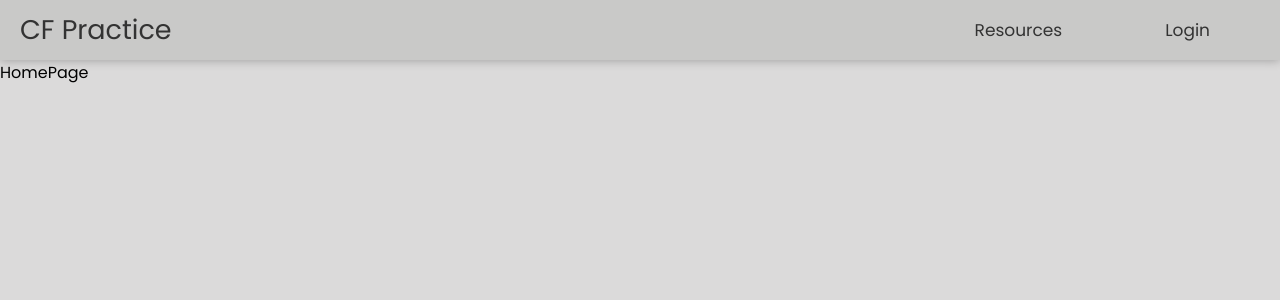
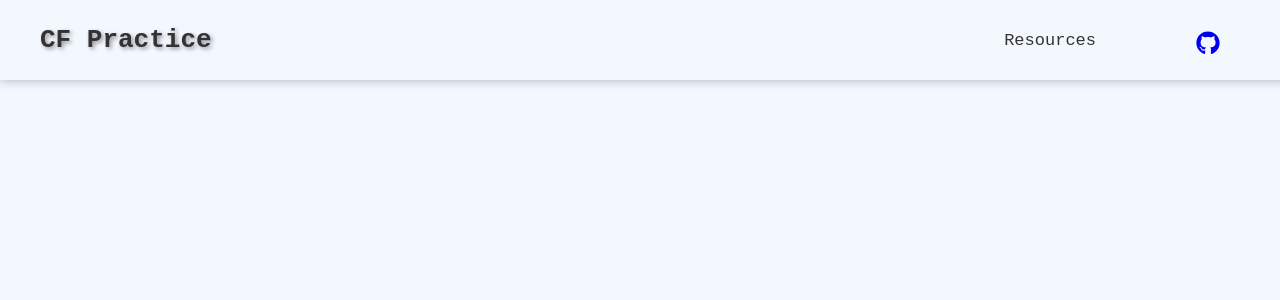
Before and after one commit to Alokih/CF-Website, a React (Vite) app: page / in a window 1280 px wide. Shown: the top 300 px of the page. Built offline with nearby package versions, Linux system fonts and the light colour scheme; the HTML template or start-up script is replaced by a standard one.

Commit message:
Added github-icon

```diff
--- a/src/App.css
+++ b/src/App.css
@@ -1,53 +1,70 @@
-@import url("https://fonts.googleapis.com/css2?family=Poppins:wght@300;400;500;600;800&family=VT323&display=swap");
+html {
+    font-family: "Courier New", Courier, monospace;
+    image-rendering: -webkit-optimize-contrast !important;
+    scroll-behavior: smooth;
+}
+
+::-webkit-scrollbar {
+    display: none;
+}
 
 body {
-    background: #dbdada;
+    background: rgb(243, 248, 255);
     margin: 0;
-    font-family: "Poppins";
 }
 
 .navbar {
-    background: #c9c9c8;
-    max-width: 1400px;
-    height: 40px;
+    background: rgb(243, 248, 255);
+    max-width: 100%;
+    height: 60px;
     padding: 10px 20px;
     display: flex;
     align-items: center;
     justify-content: space-between;
     text-decoration: none;
     box-shadow: 0 0 10px rgba(0, 0, 0, 0.3);
+    position: fixed;
+    z-index: 1000;
+    width: 100%;
 }
+
 
 .navbar .logo,
 .navbar .links,
-.navbar .auth {
+.navbar .github-icon {
     transition: transform 0.3s ease;
 }
 
 .navbar .logo:hover,
-.navbar .links:hover,
-.navbar .auth:hover {
+.navbar .github-icon:hover {
     transform: translateY(-2px);
 }
 
-
+.navbar .links:hover {
+    transform: translateY(-2px);
+    color: #007aff;
+}
 .navbar .logo {
-    margin-left: 0px;
+    margin-left: 20px;
+    font-style: normal;
+    font-weight: 700;
+    font-size: 26px;
     color: #333;
     cursor: pointer;
-    font-size: 27px;
+    text-shadow: 2px 2px 4px rgba(0, 0, 0, 0.4);
 }
 
 .navbar .links {
     color: #333;
     cursor: pointer;
     font-size: 17px;
-    margin-left: 700px;
+    margin-left: auto;
+    margin-right: 100px;
 }
 
-.navbar .auth {
-    color: #333;
+.navbar .github-icon {
     cursor: pointer;
-    font-size: 17px;
-    margin-right: 50px;
+    font-size: 24px;
+    margin-right: 80px;
+    padding-top: 12px;
 }
--- a/src/components/Navbar.tsx
+++ b/src/components/Navbar.tsx
@@ -1,4 +1,4 @@
-// import { FaGithub } from "react-icons/fa";
+import { FaGithub } from "react-icons/fa";
 import { useNavigate } from "react-router-dom";
 
 const Navbar: React.FC = () => {
@@ -24,13 +24,10 @@ const Navbar: React.FC = () => {
                     Resources
                 </p>
             </div>
-            {/* <div className="navbar-github">
+            <div className="github-icon">
                 <a href="https://github.com/Aloksh42">
                     <FaGithub />
                 </a>
-            </div> */}
-            <div className="auth">
-                <p>Login</p>
             </div>
         </nav>
     );
```
